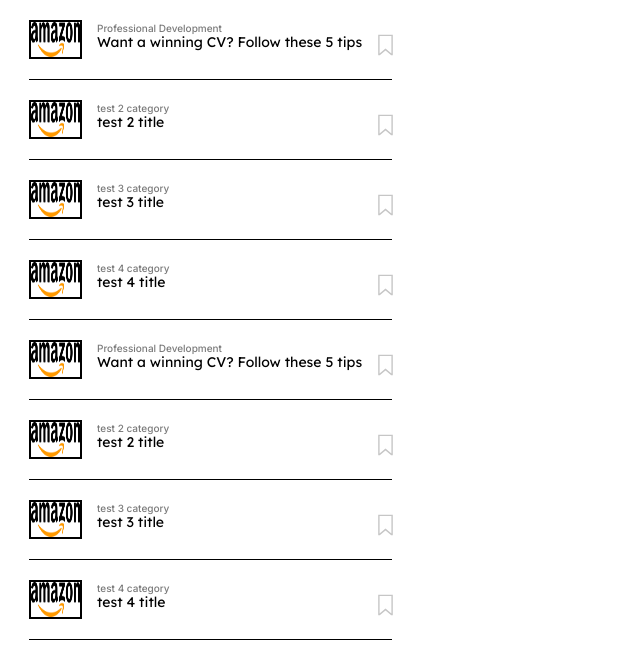
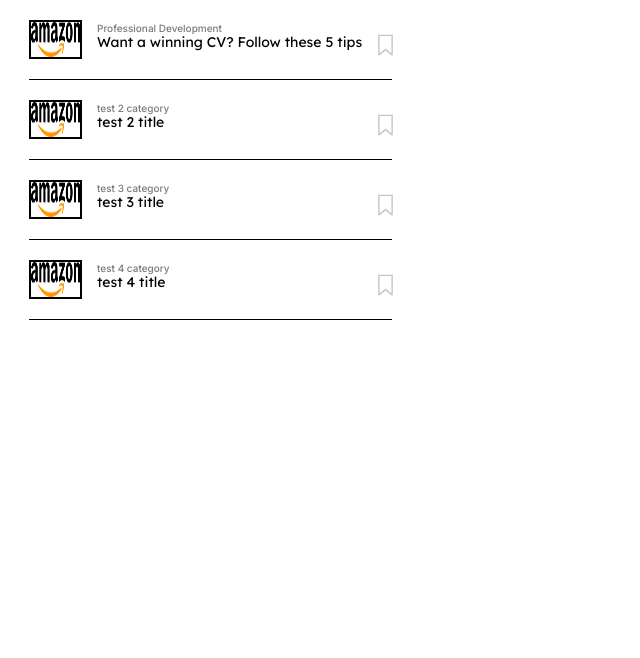
Before and after one commit to ecf123/ecf-fe-prototype, a React (Create React App) app: page /articles in a window 1280 px wide. Shown: the top 658 px of the page, without its empty margins (0-640 px from the left). Built offline with nearby package versions, Linux system fonts and the light colour scheme.

Commit message:
all testing complete and routing done

```diff
--- a/src/App.jsx
+++ b/src/App.jsx
@@ -1,13 +1,10 @@
 import "./App.scss";
 import Routing from "./containers/Routing/Routing";
-import ArticleCardList from "./containers/ArticleCardList/ArticleCardList";
-import articleInfo from "./assets/data/dummyArticleCardInformation";
 
 const App = () => {
   return (
     <div className="App">
       <Routing />
-      <ArticleCardList articleInfo={articleInfo} />
     </div>
   );
 };
--- a/src/components/ArticleCard/ArticleCard.jsx
+++ b/src/components/ArticleCard/ArticleCard.jsx
@@ -1,8 +1,8 @@
-import React from "react";
-import "./ArticleCard.scss";
-import SaveButton from "../SaveButton/SaveButton";
-import { useState } from "react";
-import { Link } from "react-router-dom";
+import React from 'react';
+import './ArticleCard.scss';
+import SaveButton from '../SaveButton/SaveButton';
+import { useState } from 'react';
+import { useNavigate } from 'react-router-dom';
 
 const ArticleCard = ({ thumbnail, category, title, index, isActive, id }) => {
   const [isPressed, setIsPressed] = useState(isActive);
@@ -11,9 +11,15 @@ const ArticleCard = ({ thumbnail, category, title, index, isActive, id }) => {
     setIsPressed(!isPressed);
   };
 
+  const navigate = useNavigate();
+
+  const navigateToArticle = () => {
+    navigate('/articles/' + id);
+  };
+
   return (
-    // <Link href={"/articles/" + id} key={index}>
-      <div className="article-card">
+    <div className="article-card">
+      <div className="article-card__content" onClick={navigateToArticle}>
         <img
           data-testid="thumbnail"
           className="article-card__image"
@@ -24,12 +30,12 @@ const ArticleCard = ({ thumbnail, category, title, index, isActive, id }) => {
           <h3 className="article-card__text--top">{category}</h3>
           <h2 className="article-card__text--bottom">{title}</h2>
         </div>
-        <SaveButton
-          handleSaveButtonPress={onSaveButtonPress}
-          isPressed={isPressed}
-        />
       </div>
-    // </Link>
+      <SaveButton
+        handleSaveButtonPress={onSaveButtonPress}
+        isPressed={isPressed}
+      />
+    </div>
   );
 };
 
--- a/src/components/ArticleCard/ArticleCard.scss
+++ b/src/components/ArticleCard/ArticleCard.scss
@@ -10,6 +10,12 @@
   padding: 0px 0px 20px 0px;
   width: 363px;
   height: 60px;
+
+  &__content {
+    display: flex;
+    justify-content: flex-start;
+    width: 363px;
+  }
 
   &__image {
     width: 53px;
```
Also changed, not shown: src/components/SaveButton/SaveButton.jsx (+4 -8 lines), src/containers/ArticleCardList/ArticleCardList.jsx (+2 -5 lines), src/containers/Articles/Articles.jsx (+7 -5 lines), 2 other files (tests, documents, lock files or other folders).
